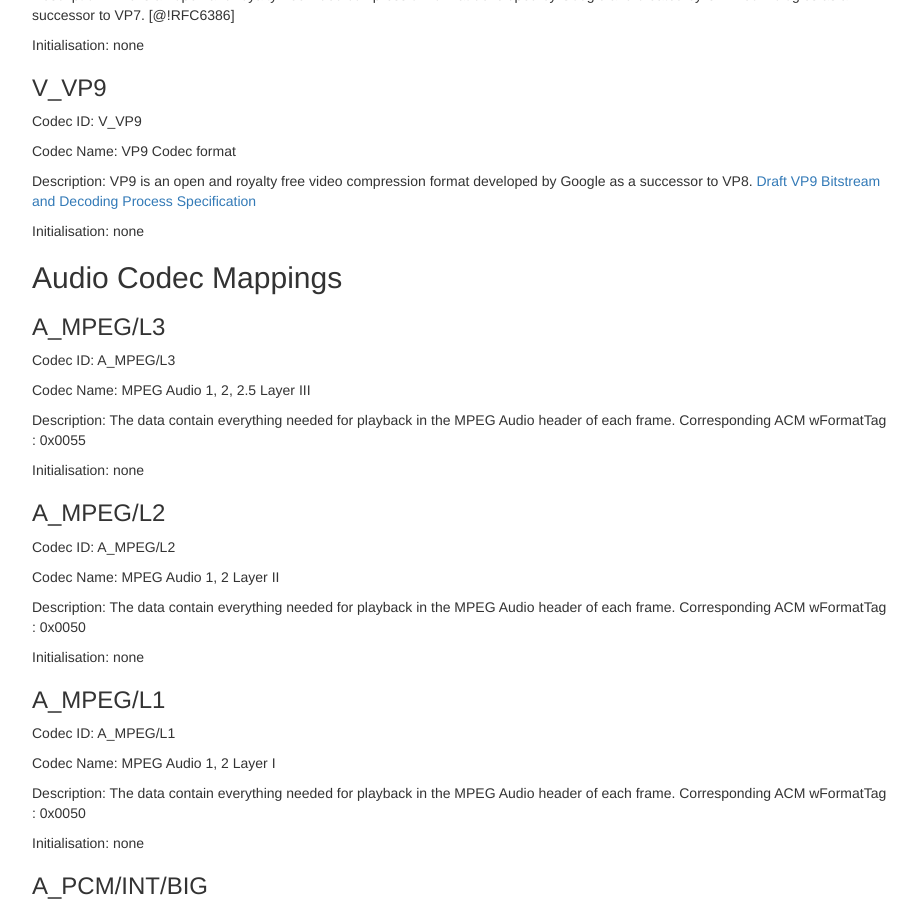
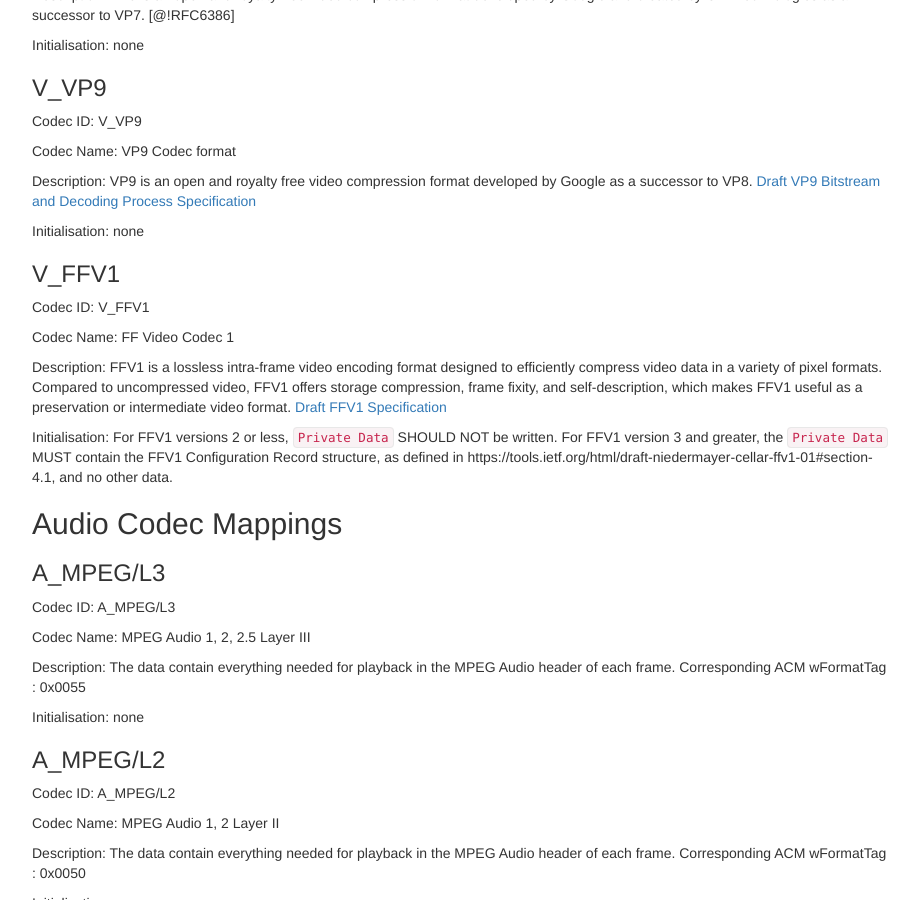
Before and after one commit to ietf-wg-cellar/matroska-specification, a Jekyll site: the page built from codec_specs.md, in a window 1280 px wide and 900 px high, scrolled down 4730 px. Shown: the whole window, without its empty margins (273-1192 px from the left). Built offline with Jekyll 4.4.1, drawn with Linux system fonts in a browser that asks for light colours; our own code applies the rules of GitHub Pages for plain Markdown files.

Commit message:
add ffv1

```diff
--- a/codec_specs.md
+++ b/codec_specs.md
@@ -239,6 +239,16 @@
 Description: VP9 is an open and royalty free video compression format developed by Google as a successor to VP8. [Draft VP9 Bitstream and Decoding Process Specification](https://www.webmproject.org/vp9/)
 
 Initialisation: none
+
+### V_FFV1
+
+Codec ID: V_FFV1
+
+Codec Name: FF Video Codec 1
+
+Description: FFV1 is a lossless intra-frame video encoding format designed to efficiently compress video data in a variety of pixel formats. Compared to uncompressed video, FFV1 offers storage compression, frame fixity, and self-description, which makes FFV1 useful as a preservation or intermediate video format. [Draft FFV1 Specification](https://datatracker.ietf.org/doc/draft-niedermayer-cellar-ffv1/)
+
+Initialisation: For FFV1 versions 2 or less, `Private Data` SHOULD NOT be written. For FFV1 version 3 and greater, the `Private Data` MUST contain the FFV1 Configuration Record structure, as defined in https://tools.ietf.org/html/draft-niedermayer-cellar-ffv1-01#section-4.1, and no other data.
 
 ## Audio Codec Mappings
 
```
